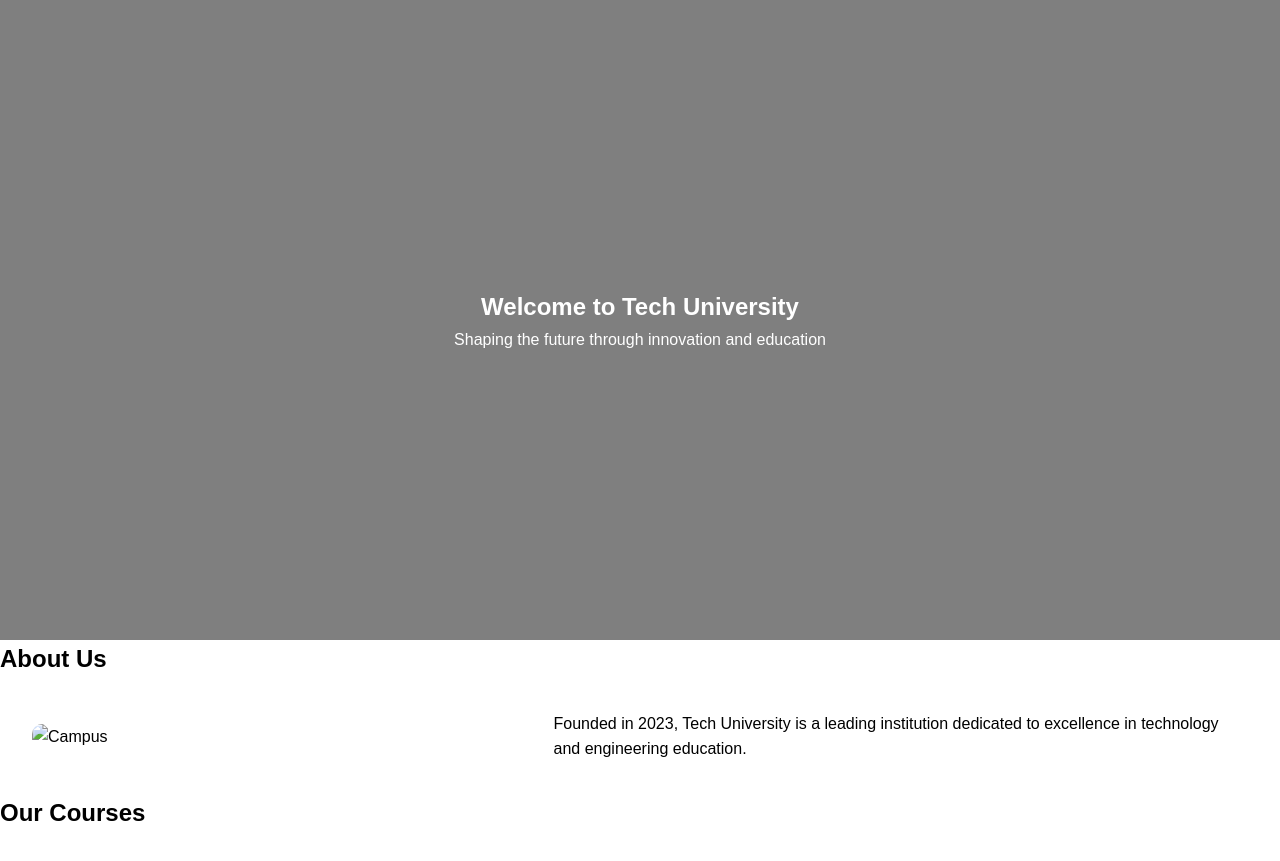
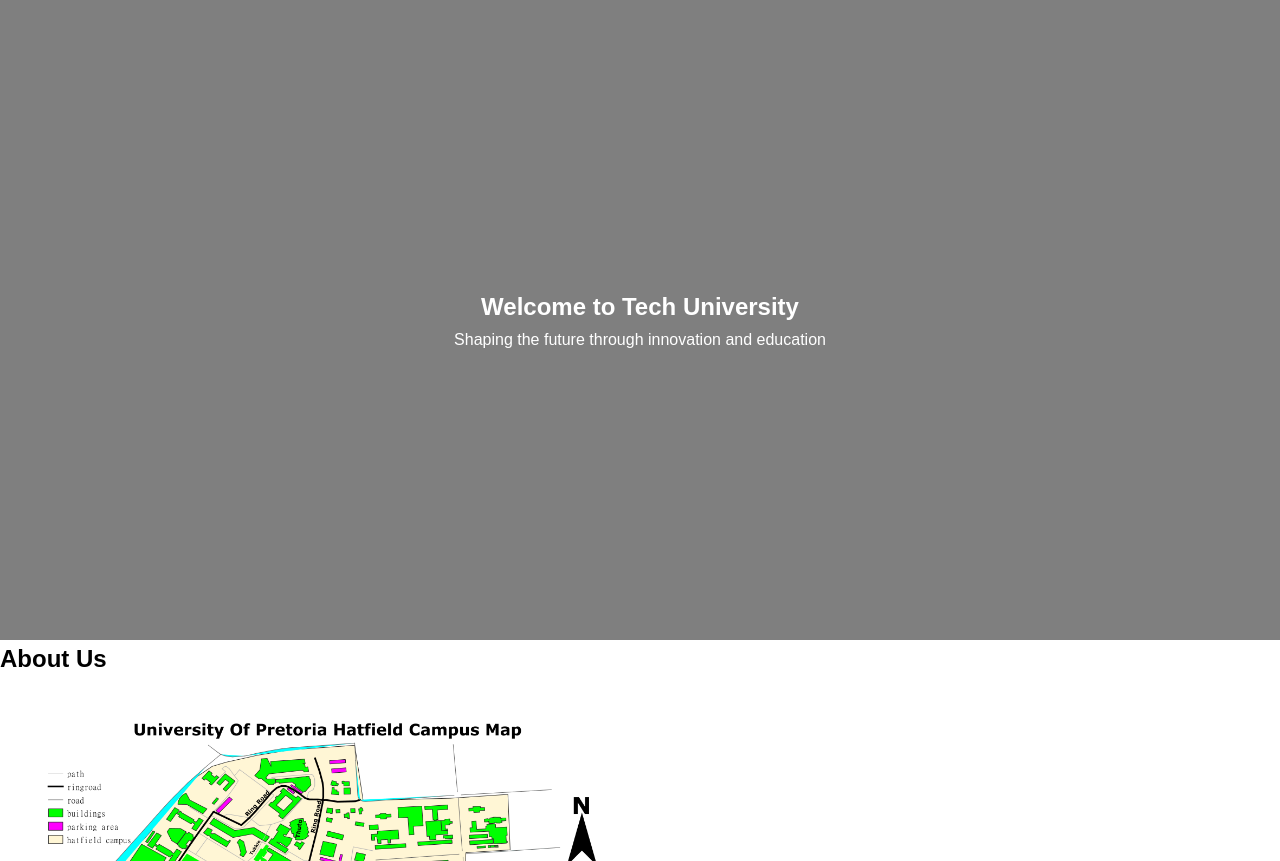
Before and after one commit to Mulisa3/University-of-Mulisa, a plain HTML site: page index.html in a window 1280 px wide. Shown: the part 70-931 px from the top of the page. Drawn offline with Linux system fonts and the light colour scheme.

Commit message:
index.html

```diff
--- a/index.html
+++ b/index.html
@@ -31,7 +31,7 @@
     <section id="about" class="about">
         <h2>About Us</h2>
         <div class="about-content">
-            <img src="images/campus.jpg" alt="Campus">
+            <img src="images/Mulisa_Camp.jpg" alt="Campus">
             <p>Founded in 2023, Tech University is a leading institution dedicated to excellence in technology and engineering education.</p>
         </div>
     </section>
```
